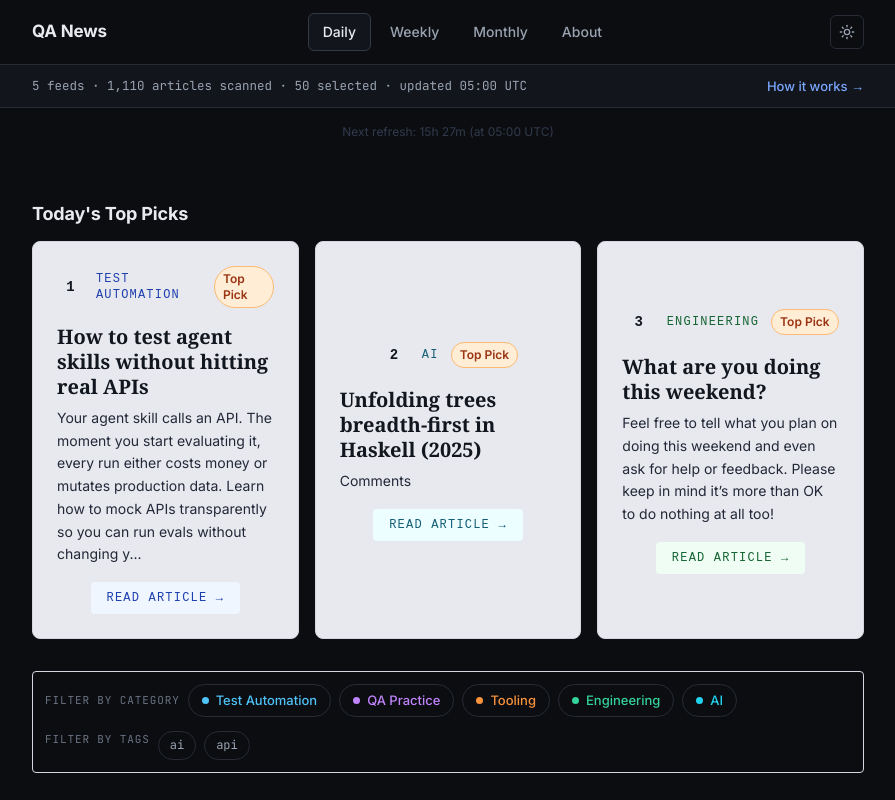
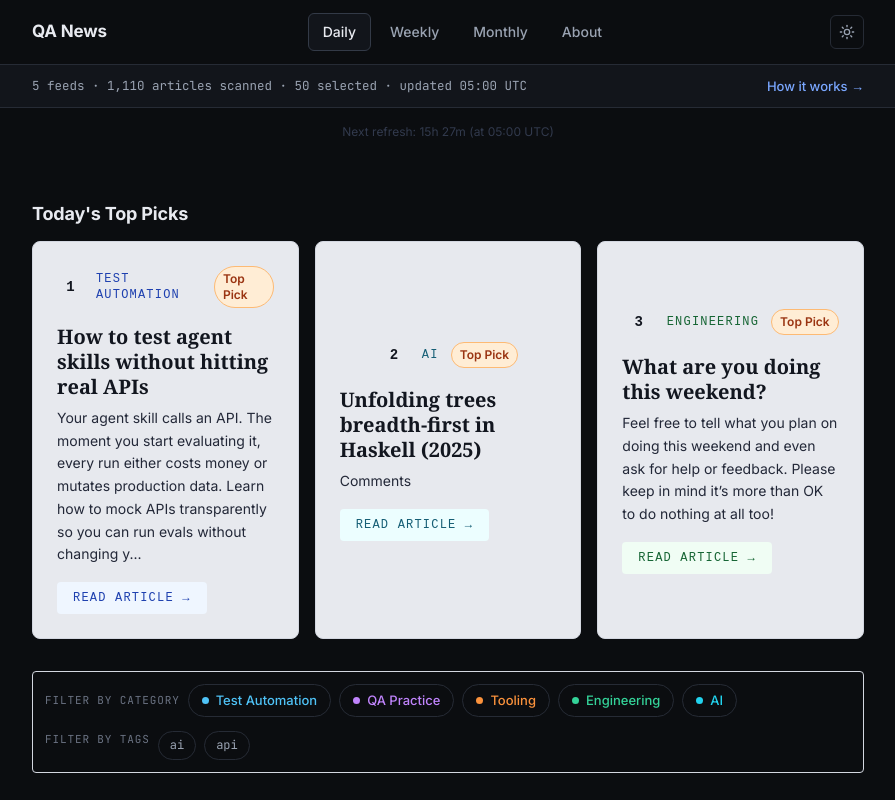
Before and after one commit to rciesielski3/qa-news, a Next.js app: page / in a window 1280 px wide. Shown: the top 800 px of the page, without its empty margins (192-1087 px from the left). Built offline with nearby package versions, Linux system fonts and the light colour scheme.

Commit message:
fix: align topcard content to left by changing flex alignment
Changed parent container from items-center to items-start for left alignment.

```diff
--- a/src/components/TopPickCard.tsx
+++ b/src/components/TopPickCard.tsx
@@ -8,7 +8,7 @@ interface TopPickCardProps {
 
 export default function TopPickCard({ article, rank }: TopPickCardProps) {
   return (
-    <div className="flex flex-col items-center justify-center rounded-lg border border-ink-200 bg-paper p-6 dark:bg-ink-800 dark:border-ink-600">
+    <div className="flex flex-col items-start justify-center rounded-lg border border-ink-200 bg-paper p-6 dark:bg-ink-800 dark:border-ink-600">
       {/* Header: rank, category, top pick badge */}
       <div className="flex items-center justify-center gap-3 mb-4 w-full">
         <span className="flex h-8 w-8 items-center justify-center rounded-full bg-ink-100 font-mono text-sm font-bold text-ink-800 dark:bg-ink-600 dark:text-paper">
```
